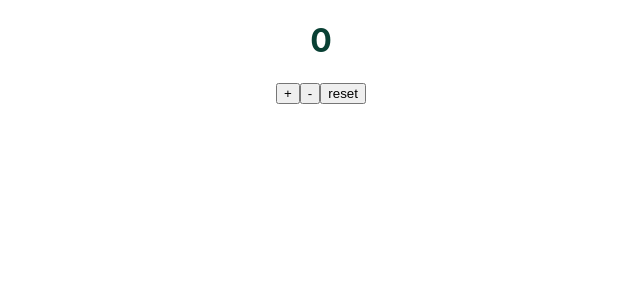
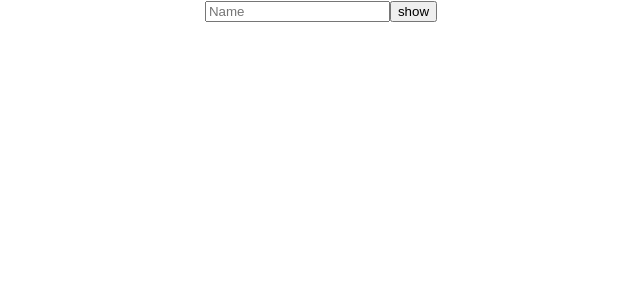
Before and after one commit to Mohammadi2005/React-Practice, a React (Create React App) app: page / in a window 1280 px wide. Shown: the top 300 px of the page, without its empty margins (319-959 px from the left). Built offline with nearby package versions, Linux system fonts and the light colour scheme.

Commit message:
get and show name

```diff
--- a/src/App.js
+++ b/src/App.js
@@ -1,33 +1,21 @@
 import './App.css';
 import {useState} from "react";
-import {createContext, useContext} from "react";
-
-const MyContext = createContext()
 
 
 function App() {
 
-    const [count, setCount] = useState(0);
+    const [name, setName] = useState('');
+    const [showName, setShowName] = useState(false);
 
     return (
         <div className="App" >
-            <MyContext.Provider value={{count, setCount}}>
-                <Counter/>
-            </MyContext.Provider>
+            <input type="text" placeholder="Name" onChange={(e) => setName(e.target.value)}/>
+            <button onClick={() => setShowName(!showName)}>{!showName ? "show" : "hidden"}</button>
+            {showName && <h1>name : {name}</h1>}
         </div>
     );
 }
 
-function Counter() {
-    const {count, setCount }= useContext(MyContext)
-    return (
-        <div className="Counter">
-            <h1>{count}</h1>
-            <button onClick={() => setCount(count + 1)}>+</button>
-            <button onClick={() => setCount(count - 1)}>-</button>
-            <button onClick={() => setCount(0)}>reset</button>
-        </div>
-    )
-}
+
 
 export default App;
```
